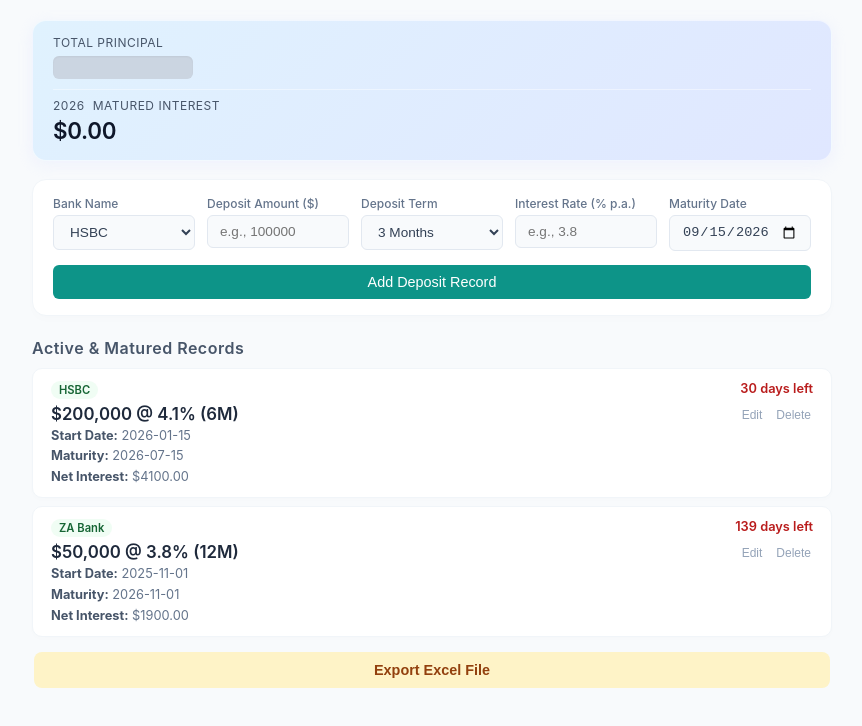
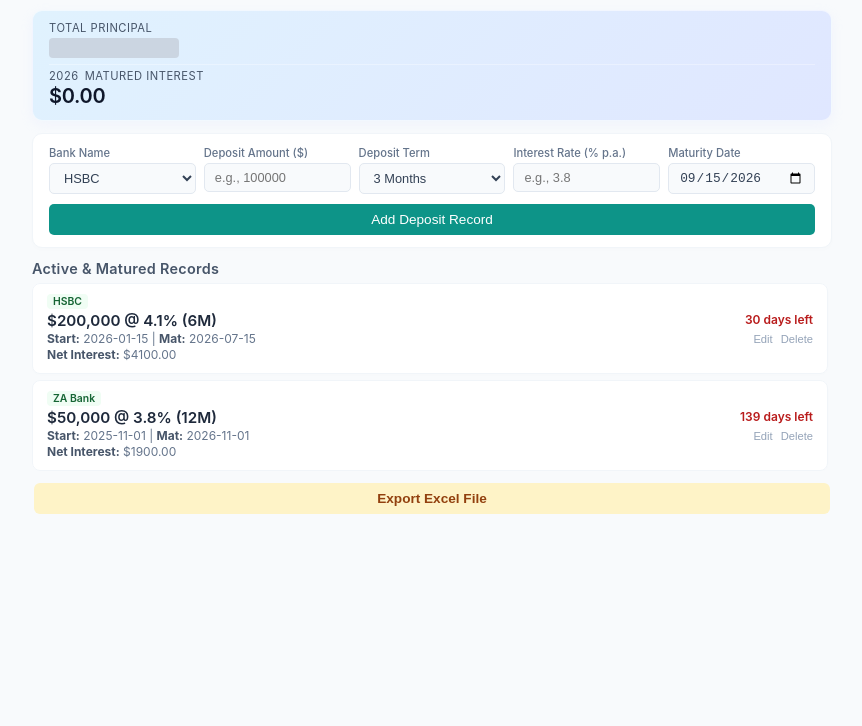
Before and after one commit to joanne9431/saving, a plain HTML site: page index.html in a window 1280 px wide. Shown: the whole page, without its empty margins (208-1070 px from the left). Drawn offline with Linux system fonts and the light colour scheme.

Commit message:
Update index.html

```diff
--- a/index.html
+++ b/index.html
@@ -24,7 +24,7 @@
             background-color: var(--bg-color);
             color: var(--text-main);
             margin: 0;
-            padding: 20px 15px;
+            padding: 10px 12px; /* 壓縮網頁四周留白 */
             -webkit-font-smoothing: antialiased;
         }
 
@@ -37,15 +37,14 @@
         .dashboard {
             background: linear-gradient(135deg, #e0f2fe 0%, #e0e7ff 100%);
             color: #1e3a8a;
-            padding: 14px 20px;
-            border-radius: 14px;
-            box-shadow: 0 4px 15px rgba(224, 231, 255, 0.4);
-            margin-bottom: 18px;
+            padding: 10px 16px; /* 壓縮內襯留白 */
+            border-radius: 10px;
+            box-shadow: 0 4px 12px rgba(224, 231, 255, 0.3);
+            margin-bottom: 12px; /* 減少與下方表單的間距 */
             border: 1px solid rgba(255, 255, 255, 0.6);
-
             display: flex;
             flex-direction: column;
-            gap: 8px;
+            gap: 4px;
         }
 
         .dash-row {
@@ -53,39 +52,36 @@
         }
 
         .dash-row:first-child {
-            border-bottom: 1px solid rgba(255, 255, 255, 0.4);
-            padding-bottom: 8px;
+            border-bottom: 1px solid rgba(255, 255, 255, 0.3);
+            padding-bottom: 4px;
         }
 
         .dash-label {
-            font-size: 0.75rem;
+            font-size: 0.7rem;
             color: #475569;
             text-transform: uppercase;
             letter-spacing: 0.5px;
-            margin-bottom: 2px;
+            margin-bottom: 1px;
             display: flex;
             align-items: center;
-            gap: 8px;
+            gap: 6px;
         }
 
-        /* 數字外層容器 */
         .dash-value-wrapper {
             position: relative;
             display: inline-block;
             cursor: pointer;
-            min-width: 140px; /* 固定最小寬度，防止切換時伸縮抖動 */
-            margin-top: 2px;
+            min-width: 130px;
         }
 
         .dash-value {
-            font-size: 1.4rem;
+            font-size: 1.25rem; /* 微調數字大小以節省空間 */
             font-weight: 600;
             letter-spacing: -0.3px;
             color: #0f172a;
             transition: opacity 0.2s ease;
         }
 
-        /* 全新質感的隱藏遮罩層 */
         .secure-mask {
             position: absolute;
             top: 2px;
@@ -94,25 +90,16 @@
             height: calc(100% - 4px);
             background: linear-gradient(90deg, #cbd5e1 25%, #e2e8f0 50%, #cbd5e1 75%);
             background-size: 200% 100%;
-            border-radius: 6px;
+            border-radius: 4px;
             animation: shimmer 1.6s infinite linear;
             opacity: 0;
             pointer-events: none;
             transition: opacity 0.2s ease;
-            box-shadow: inset 0 1px 2px rgba(0,0,0,0.05);
         }
 
-        /* 啟用隱藏時的狀態 */
-        .is-hidden .dash-value {
-            opacity: 0; /* 讓真實數字完全透明，防止溢出 */
-        }
+        .is-hidden .dash-value { opacity: 0; }
+        .is-hidden .secure-mask { opacity: 1; pointer-events: auto; }
 
-        .is-hidden .secure-mask {
-            opacity: 1; /* 顯現遮罩色塊 */
-            pointer-events: auto;
-        }
-
-        /* 流光微動效 */
         @keyframes shimmer {
             0% { background-position: 200% 0; }
             100% { background-position: -200% 0; }
@@ -121,44 +108,43 @@
         /* Form Card */
         .form-card {
             background: var(--card-bg);
-            padding: 16px 20px;
-            border-radius: 14px;
-            box-shadow: 0 4px 10px rgba(0, 0, 0, 0.01);
-            margin-bottom: 22px;
+            padding: 12px 16px; /* 減少表單留白 */
+            border-radius: 10px;
+            box-shadow: 0 2px 6px rgba(0, 0, 0, 0.01);
+            margin-bottom: 12px; /* 減少下方間距 */
             transition: all 0.3s ease;
             border: 1px solid #f1f5f9;
         }
 
         .form-card.editing-mode {
             border-color: var(--primary-color);
-            box-shadow: 0 0 15px rgba(79, 70, 229, 0.08);
+            box-shadow: 0 0 10px rgba(79, 70, 229, 0.08);
         }
 
         .form-grid {
             display: grid;
-            grid-template-columns: repeat(auto-fit, minmax(130px, 1fr));
-            gap: 12px;
-            margin-bottom: 14px;
+            grid-template-columns: repeat(auto-fit, minmax(110px, 1fr)); /* 緊湊格點 */
+            gap: 8px; /* 減少輸入框之間的距離 */
+            margin-bottom: 10px;
         }
 
         label {
             display: block;
-            font-size: 0.75rem;
+            font-size: 0.7rem;
             color: #64748b;
             font-weight: 500;
-            margin-bottom: 4px;
+            margin-bottom: 3px;
         }
 
         input, select {
             width: 100%;
-            padding: 8px 12px;
+            padding: 6px 10px; /* 壓縮輸入框高度 */
             border: 1px solid #e2e8f0;
-            border-radius: 6px;
+            border-radius: 5px;
             box-sizing: border-box;
-            font-size: 0.85rem;
+            font-size: 0.8rem;
             background-color: #f8fafc;
             color: var(--text-main);
-            transition: all 0.2s;
         }
 
         input:focus, select:focus {
@@ -169,7 +155,7 @@
 
         .btn-container {
             display: flex;
-            gap: 10px;
+            gap: 8px;
         }
 
         button.add-btn {
@@ -177,125 +163,138 @@
             background-color: var(--success-color);
             color: white;
             border: none;
-            padding: 9px;
-            border-radius: 6px;
-            font-size: 0.9rem;
+            padding: 8px;
+            border-radius: 5px;
+            font-size: 0.85rem;
             font-weight: 500;
             cursor: pointer;
         }
 
-        button.add-btn.update-style {
-            background-color: var(--primary-color);
-        }
+        button.add-btn.update-style { background-color: var(--primary-color); }
 
         button.cancel-btn {
             flex: 1;
             background-color: #e2e8f0;
             color: #475569;
             border: none;
-            padding: 9px;
-            border-radius: 6px;
-            font-size: 0.9rem;
+            padding: 8px;
+            border-radius: 5px;
+            font-size: 0.85rem;
             cursor: pointer;
             display: none;
         }
 
         .error-msg {
             color: #ef4444;
-            font-size: 0.8rem;
-            margin-top: 8px;
+            font-size: 0.75rem;
+            margin-top: 6px;
             display: none;
             text-align: center;
         }
 
-        /* Deposit List */
+        /* List Title */
         .list-title {
-            font-size: 1rem;
-            margin-bottom: 10px;
+            font-size: 0.9rem;
+            margin-bottom: 6px;
             font-weight: 600;
             color: #475569;
-            letter-spacing: 0.5px;
+            letter-spacing: 0.3px;
+        }
+
+        /* 1. Records 獨立滾軸區域 */
+        .records-scroll-container {
+            max-height: 380px; /* 限制最高高度，超過就滾動 */
+            overflow-y: auto;  /* 允許垂直方向滾動 */
+            padding-right: 4px; /* 幫滾軸預留一點點右邊距 */
+            margin-bottom: 12px;
+            border-radius: 8px;
+        }
+
+        /* 美化獨立滾軸樣式 */
+        .records-scroll-container::-webkit-scrollbar {
+            width: 5px; /* 隱形極細滾軸 */
+        }
+        .records-scroll-container::-webkit-scrollbar-track {
+            background: transparent;
+        }
+        .records-scroll-container::-webkit-scrollbar-thumb {
+            background: #cbd5e1;
+            border-radius: 10px;
+        }
+        .records-scroll-container::-webkit-scrollbar-thumb:hover {
+            background: #94a3b8;
         }
 
         #depositList {
             display: flex;
             flex-direction: column;
-            gap: 8px;
-            margin-bottom: 15px;
+            gap: 6px; /* 縮減卡片與卡片之間的距離 */
         }
 
         .deposit-card {
             background: var(--card-bg);
-            padding: 12px 18px;
-            border-radius: 10px;
-            box-shadow: 0 2px 6px rgba(0, 0, 0, 0.01);
+            padding: 10px 14px; /* 壓縮卡片內部留白 */
+            border-radius: 8px;
+            box-shadow: 0 1px 3px rgba(0, 0, 0, 0.01);
             display: flex;
             justify-content: space-between;
-            align-items: flex-start;
+            align-items: center; /* 改為置中對齊，讓扁平卡片更整齊 */
             transition: all 0.3s ease;
             border: 1px solid #f1f5f9;
             position: relative;
         }
 
-        /* 左側主要資訊區 */
         .card-main {
             display: flex;
             flex-direction: column;
-            gap: 4px;
+            gap: 2px; /* 壓縮文字行距 */
             flex-grow: 1;
         }
 
         .bank-tag {
             background: #f0fdf4;
             color: #166534;
-            padding: 2px 8px;
-            border-radius: 12px;
-            font-size: 0.7rem;
+            padding: 1px 6px;
+            border-radius: 4px;
+            font-size: 0.65rem;
             font-weight: 600;
             width: fit-content;
-            margin-bottom: 1px;
         }
 
         .card-details {
-            font-size: 1.05rem;
+            font-size: 0.95rem; /* 微調讓視覺更精緻 */
             font-weight: 600;
             color: #1e293b;
         }
 
-        /* 分行顯示的副資訊樣式 */
         .card-sub-line {
-            font-size: 0.8rem;
+            font-size: 0.75rem;
             color: #64748b;
-            line-height: 1.3;
+            line-height: 1.2;
         }
 
-        .card-sub-line strong {
-            color: #475569;
-        }
+        .card-sub-line strong { color: #475569; }
 
-        /* 右側資訊群組 */
         .card-right {
             display: flex;
             flex-direction: column;
             align-items: flex-end;
-            gap: 12px;
+            gap: 6px; /* 縮小右邊資訊間距 */
             flex-shrink: 0;
-            margin-left: 15px;
-            min-width: 100px;
+            margin-left: 10px;
+            min-width: 90px;
         }
 
         .countdown {
             font-weight: 600;
             color: #b91c1c;
-            font-size: 0.8rem;
-            text-align: right;
+            font-size: 0.75rem;
             white-space: nowrap;
         }
 
-        /* 按鈕群組 */
         .action-group {
             display: flex;
-            gap: 10px;
+            gap: 8px;
             align-items: center;
         }
 
@@ -304,66 +303,36 @@
             border: none;
             color: #94a3b8;
             cursor: pointer;
-            font-size: 0.75rem;
-            text-decoration: none;
-            padding: 0px 2px;
-            transition: color 0.2s;
+            font-size: 0.7rem;
+            padding: 0px;
         }
 
-        .action-btn:hover {
-            color: #ef4444;
-        }
+        .action-btn:hover { color: #ef4444; }
+        .action-btn.edit-btn-text:hover { color: var(--primary-color); }
 
-        .action-btn.edit-btn-text {
-            color: #94a3b8;
-        }
-
-        .action-btn.edit-btn-text:hover {
-            color: var(--primary-color);
-        }
-
-        /* 導出按鈕樣式 */
+        /* 導出按鈕 */
         .btn-backup {
             width: 100%;
-            padding: 10px;
-            border-radius: 8px;
+            padding: 8px;
+            border-radius: 6px;
             border: none;
-            font-size: 0.9rem;
+            font-size: 0.85rem;
             font-weight: 600;
             cursor: pointer;
             background-color: #fef3c7;
             color: #92400e;
-            transition: all 0.2s;
         }
-        .btn-backup:hover {
-            background-color: #fde68a;
-        }
-        .btn-backup:active {
-            transform: scale(0.99);
-            opacity: 0.9;
-        }
+        .btn-backup:hover { background-color: #fde68a; }
 
         /* Expired Item Styling */
         .deposit-card.expired {
             background-color: #f8fafc;
-            color: var(--expired-color);
             opacity: 0.55;
             box-shadow: none;
         }
-
-        .deposit-card.expired .bank-tag {
-            background: #f1f5f9;
-            color: #94a3b8;
-        }
-
-        .deposit-card.expired .card-details {
-            color: #94a3b8;
-            text-decoration: line-through;
-        }
-
-        .deposit-card.expired .countdown {
-            color: #94a3b8;
-        }
+        .deposit-card.expired .bank-tag { background: #f1f5f9; color: #94a3b8; }
+        .deposit-card.expired .card-details { color: #94a3b8; text-decoration: line-through; }
+        .deposit-card.expired .countdown { color: #94a3b8; }
     </style>
 </head>
 <body>
@@ -434,7 +403,10 @@
     </div>
 
     <div class="list-title">Active & Matured Records</div>
-    <div id="depositList"></div>
+
+    <div class="records-scroll-container">
+        <div id="depositList"></div>
+    </div>
 
     <div style="padding: 0 2px;">
         <button class="btn-backup" onclick="exportToExcelXLSX()">Export Excel File</button>
@@ -536,7 +508,6 @@
         renderStatus();
     }
 
-    // 切換隱藏/顯示的邏輯修正為切換 class
     function toggleVisibility(id) {
         document.getElementById(id).classList.toggle('is-hidden');
     }
@@ -610,8 +581,7 @@
                 <div class="card-main">
                     <span class="bank-tag">${item.bank}</span>
                     <div class="card-details">$${parseFloat(item.amount).toLocaleString()} @ ${item.rate}% (${item.months}M)</div>
-                    <div class="card-sub-line"><strong>Start Date:</strong> ${item.startDate}</div>
-                    <div class="card-sub-line"><strong>Maturity:</strong> ${item.expiryDate}</div>
+                    <div class="card-sub-line"><strong>Start:</strong> ${item.startDate} | <strong>Mat:</strong> ${item.expiryDate}</div>
                     <div class="card-sub-line"><strong>Net Interest:</strong> $${actualItemInterest.toFixed(2)}</div>
                 </div>
                 <div class="card-right">
```
